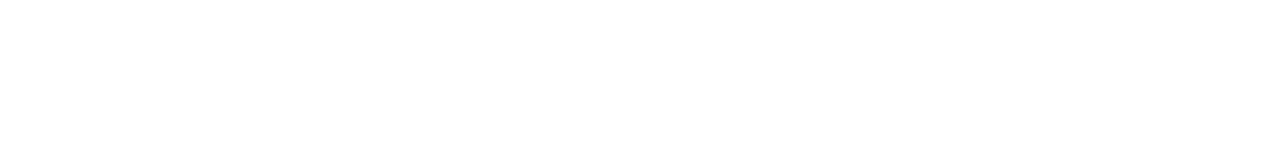
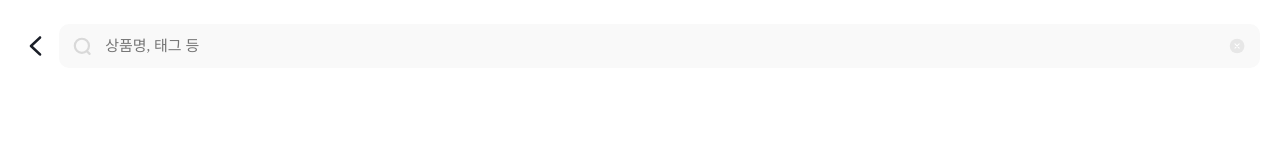
Before and after one commit to hackersground-kr/hg-FiveSelves, a React (Create React App) app: page / in a window 1280 px wide. Shown: the top 160 px of the page. Built offline with nearby package versions, Linux system fonts and the light colour scheme.

Commit message:
검색바 퍼블리싱싱

```diff
--- /dev/null
+++ b/src/assets/icon/BackIcon.tsx
@@ -0,0 +1,20 @@
+import React from 'react';
+
+const BackIcon = () => {
+  return (
+    <svg
+      xmlns="http://www.w3.org/2000/svg"
+      width="32"
+      height="44"
+      viewBox="0 0 32 44"
+      fill="none"
+    >
+      <path
+        d="M10 22C10 22.3946 10.1528 22.7328 10.4819 23.0259L19.6259 31.6167C19.8844 31.8647 20.2135 32 20.6014 32C21.3771 32 22 31.4138 22 30.6584C22 30.2864 21.8355 29.9594 21.5769 29.7001L13.3379 22L21.5769 14.2999C21.8355 14.0406 22 13.7024 22 13.3416C22 12.5862 21.3771 12 20.6014 12C20.2135 12 19.8844 12.1353 19.6259 12.3833L10.4819 20.9628C10.1528 21.2672 10 21.6054 10 22Z"
+        fill="#1A1E27"
+      />
+    </svg>
+  );
+};
+
+export default BackIcon;
--- /dev/null
+++ b/src/assets/icon/Search.tsx
@@ -0,0 +1,32 @@
+import React from 'react';
+
+const Search = () => {
+  return (
+    <svg
+      width="50"
+      height="50"
+      viewBox="0 0 42 42"
+      fill="none"
+      xmlns="http://www.w3.org/2000/svg"
+    >
+      <circle
+        cx="20.8329"
+        cy="20.8329"
+        r="6.43499"
+        stroke="#D9D9D9"
+        strokeWidth="2"
+        strokeLinecap="round"
+        strokeLinejoin="round"
+      />
+      <path
+        d="M25.3086 25.6428L27.8315 28.1591"
+        stroke="#D9D9D9"
+        strokeWidth="2"
+        strokeLinecap="round"
+        strokeLinejoin="round"
+      />
+    </svg>
+  );
+};
+
+export default Search;
--- /dev/null
+++ b/src/assets/icon/X.tsx
@@ -0,0 +1,23 @@
+import React from 'react';
+
+const X = () => {
+  return (
+    <svg
+      width="50"
+      height="50"
+      viewBox="0 0 44 44"
+      fill="none"
+      xmlns="http://www.w3.org/2000/svg"
+    >
+      <circle cx="22" cy="22" r="7" fill="#E7E7E7" />
+      <path
+        d="M24 24L20 20M20 24L24 20"
+        stroke="white"
+        strokeLinecap="round"
+        strokeLinejoin="round"
+      />
+    </svg>
+  );
+};
+
+export default X;
--- /dev/null
+++ b/src/components/SearchBar/index.tsx
@@ -0,0 +1,22 @@
+/*eslint-disable*/
+import React, { useState } from 'react';
+import * as _ from './style';
+import Search from 'assets/icon/Search';
+import X from 'assets/icon/X';
+import BackIcon from 'assets/icon/BackIcon';
+
+const SearchBar = () => {
+  const [isSearching, setIsSearching] = useState(true);
+  return (
+    <_.SearchBar_Layout>
+      {isSearching && <BackIcon />}
+      <_.SearchBar_Container>
+        <Search />
+        <_.SearchBar_Input placeholder="상품명, 태그 등" />
+        <X />
+      </_.SearchBar_Container>
+    </_.SearchBar_Layout>
+  );
+};
+
+export default SearchBar;
--- /dev/null
+++ b/src/components/SearchBar/style.ts
@@ -0,0 +1,27 @@
+/*eslint-disable*/
+import styled from 'styled-components';
+
+export const SearchBar_Layout = styled.div`
+  display: flex;
+  gap: 8px;
+`;
+
+export const SearchBar_Container = styled.div`
+  display: flex;
+  width: 100%;
+  height: 44px;
+  justify-content: space-between;
+  background-color: #f9f9f9;
+  align-items: center;
+  border-radius: 10px;
+`;
+
+export const SearchBar_Input = styled.input`
+  width: 100%;
+  outline: none;
+  border: none;
+  color: var(--gray-black, #1a1e27);
+  font-size: 15px;
+  font-weight: 400;
+  background-color: transparent;
+`;
--- a/src/pages/Main/index.tsx
+++ b/src/pages/Main/index.tsx
@@ -2,10 +2,12 @@
 
 import React from 'react';
 import * as _ from './style';
+import SearchBar from 'components/SearchBar';
 
 const Main = () => {
   return (
     <_.Main_Layout>
+      <SearchBar />
     </_.Main_Layout>
   );
 };
--- a/src/pages/Main/style.ts
+++ b/src/pages/Main/style.ts
@@ -1,10 +1,11 @@
 /*eslint-disable*/
+import { theme } from 'lib/utils/style/theme';
 import styled from 'styled-components';
 
 export const Main_Layout = styled.div`
-  padding: 0 20px;
+  padding: 24px 20px 0 20px;
+  width: 100vw;
+  height: 100vh;
+  display: flex;
+  flex-direction: column;
 `;
-
-export const Main_SearchBar = styled.div`
-
-`;
```
